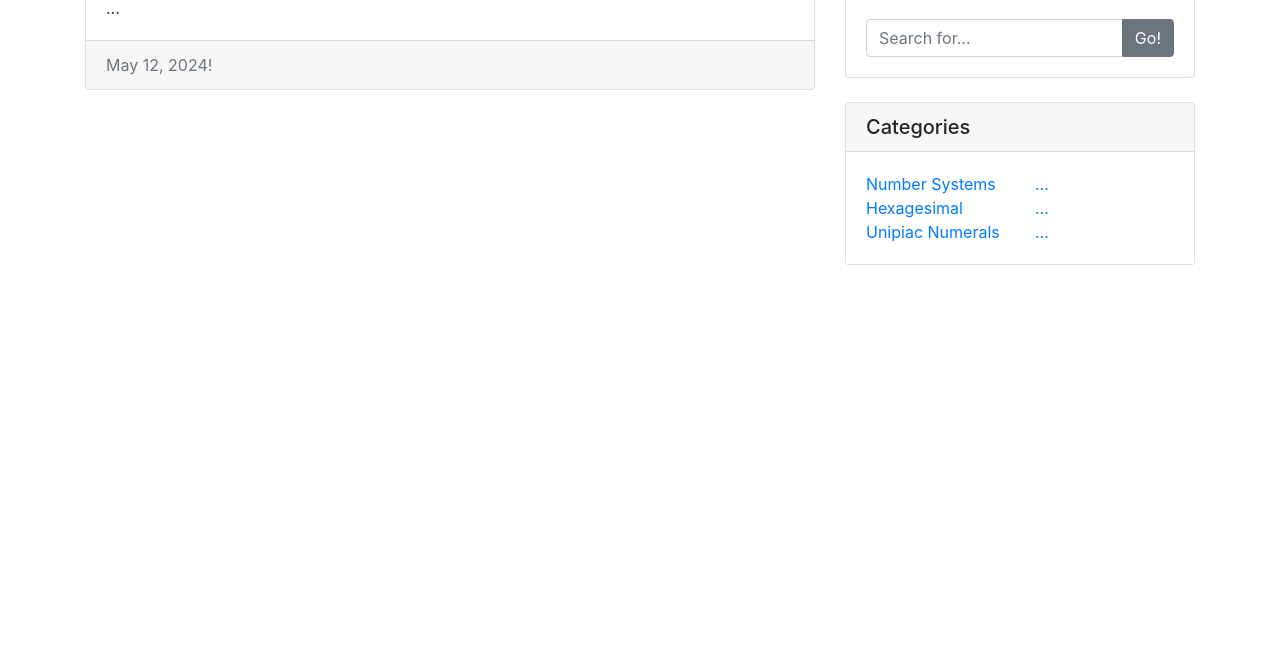
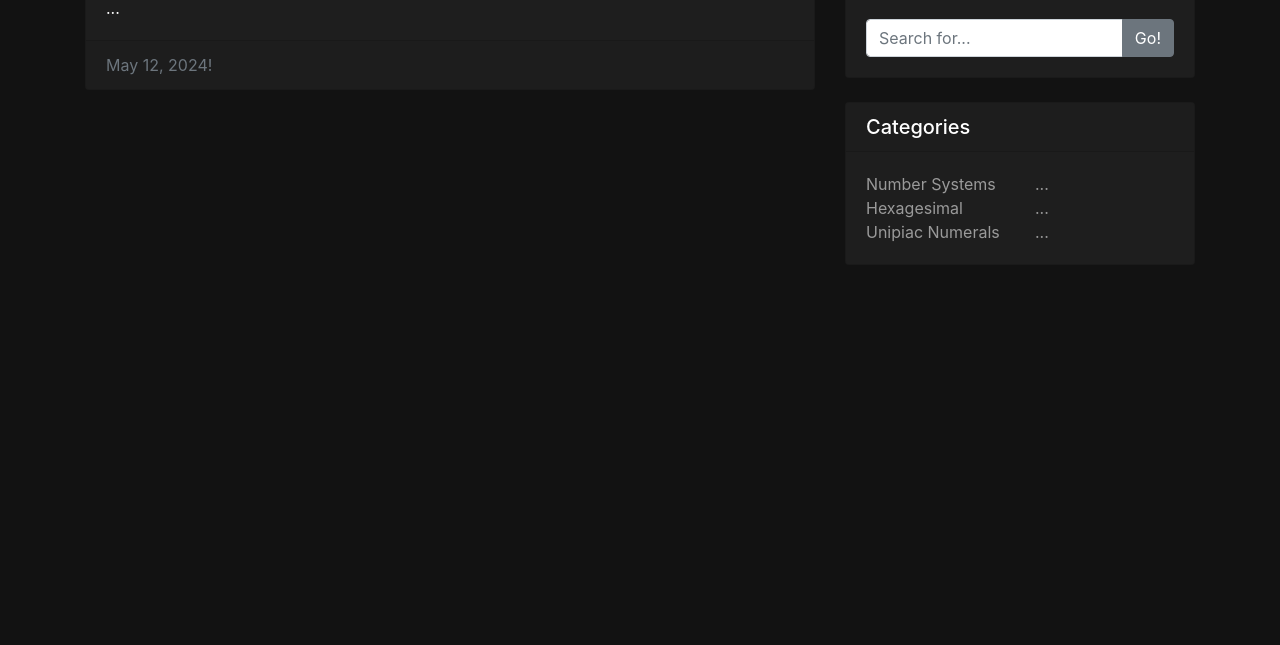
Before and after one commit to GlorifiedDev/MyWebsite, a plain HTML site: page index.html in a window 1280 px wide. Shown: the part 155-800 px from the top of the page. Drawn offline with nearby package versions, Linux system fonts and the light colour scheme.

Commit message:
Integrated theme.css

```diff
--- a/index.html
+++ b/index.html
@@ -31,7 +31,7 @@
   </script>
 
   <!-- Bootstrap Dark Theme CSS (if available) or Custom CSS -->
-    <link rel="stylesheet" href="dark-theme.css">
+    <link rel="stylesheet" href="theme.css">
 
 </head>
 <body>
```
